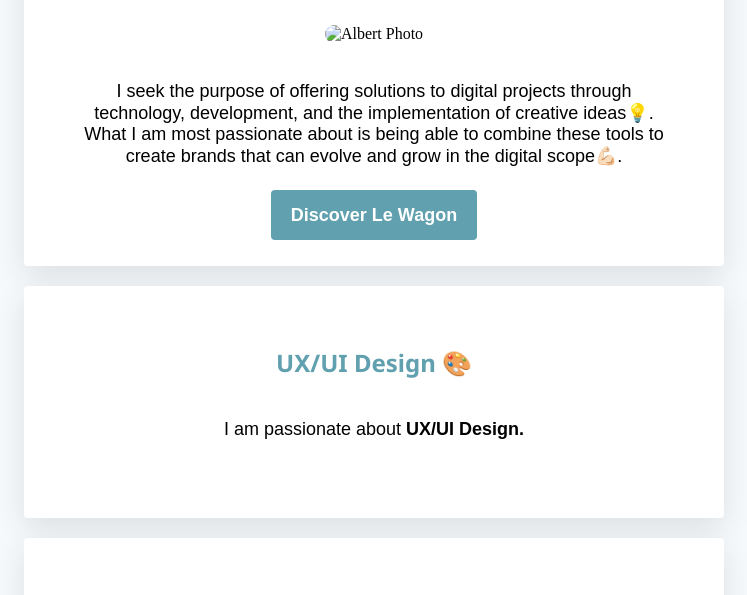
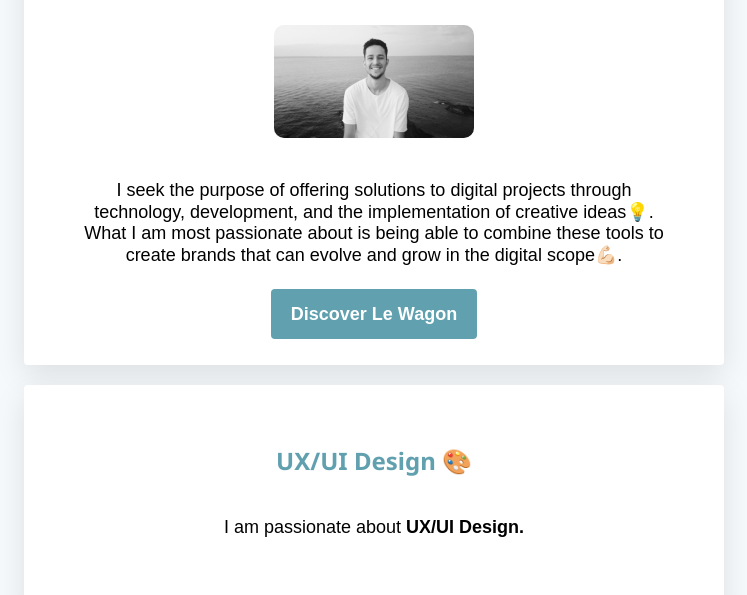
Before and after one commit to aauges/my-profile-page, a plain HTML site: page index.html in a window 1280 px wide. Shown: the part 168-763 px from the top of the page, without its empty margins (266-1013 px from the left). Drawn offline with Linux system fonts and the light colour scheme; a web font is replaced by a local one.

Commit message:
my profile page with the picture adjusted

```diff
--- a/index.html
+++ b/index.html
@@ -13,7 +13,7 @@
   <div class="container">
     <div class="card-white">
       <h1>Hello, I'm Albert 😎</h1>
-      <img id ="profile-pic" src="/profile/images/Foto.jpg" alt="Albert Photo">
+      <img id ="profile-pic" src="images/Foto.jpg" alt="Albert Photo">
       <p>I seek the purpose of offering solutions to digital projects through technology, development, and the implementation of
       creative ideas💡. What I am most passionate about is being able to combine these tools to create brands that can evolve
       and grow in the digital scope💪🏻.</p>
```
